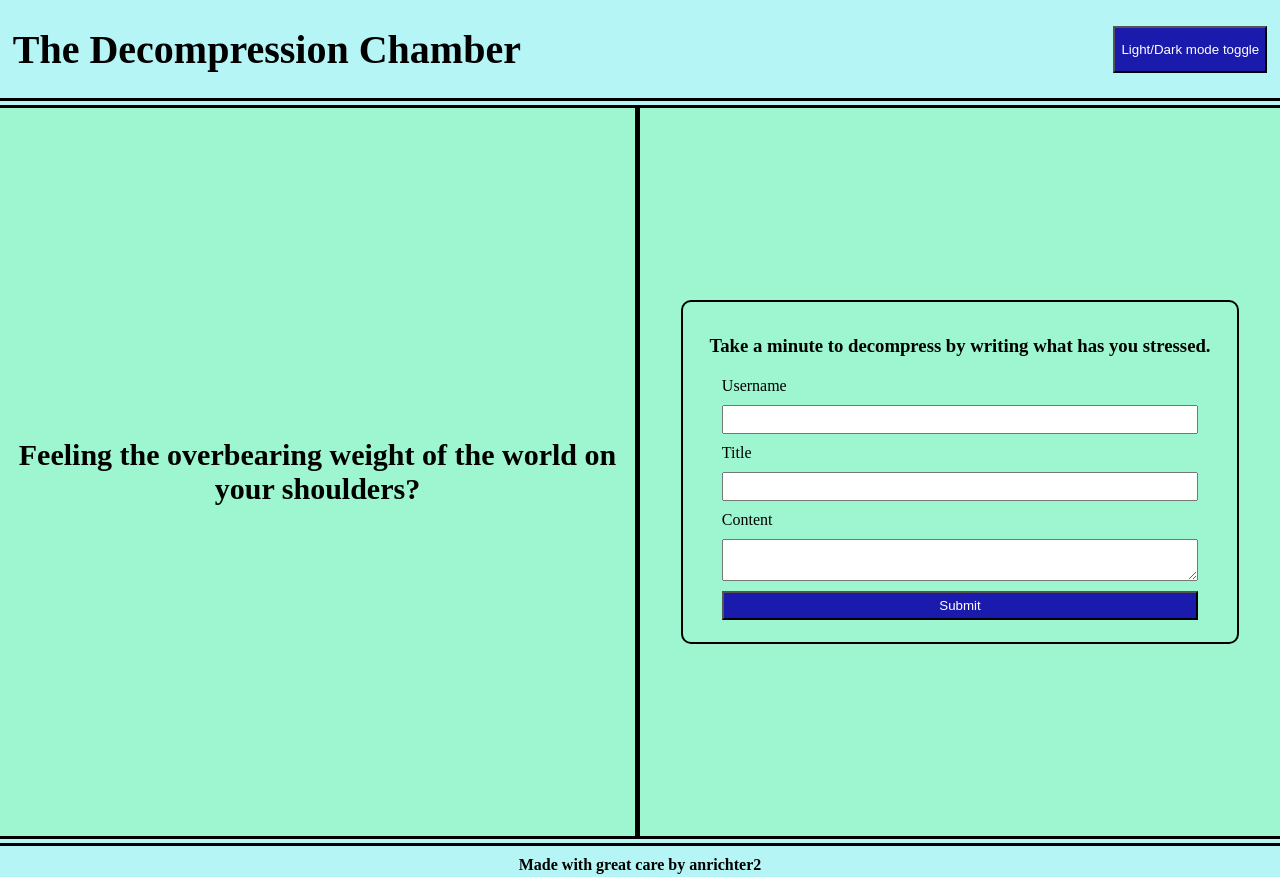
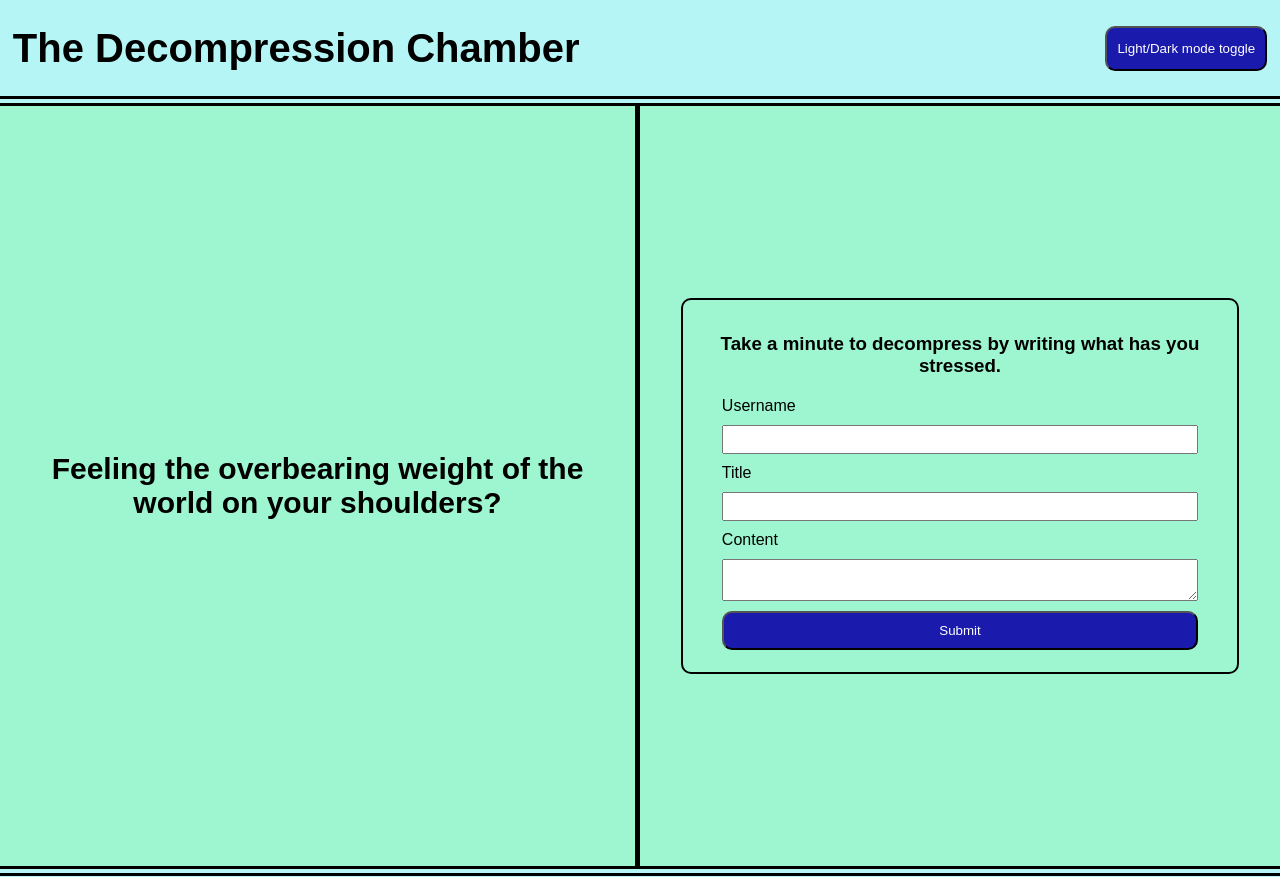
Before and after one commit to anrichter2/my-personal-blog, a plain HTML site: page index.html in a window 1280 px wide. Shown: the top 877 px of the page. Drawn offline with Linux system fonts and the light colour scheme.

Commit message:
Fixed bug in form.js that made it so that my array of formInfo kept getting reset so only one object would ever get saved in the array and thus only one blog post would ever get created on the blog page. Also commented my CSS and javaScript files.

```diff
--- a/assets/css/blog.css
+++ b/assets/css/blog.css
@@ -1,8 +1,4 @@
-* {
-    box-sizing: border-box;
-    margin: 0;
-}
-
+/*General element properties*/
 header {
     display: flex;
     flex-wrap: wrap;
@@ -30,4 +26,20 @@ footer ul {
 
 footer ul a {
     text-decoration: none;
+    padding: 3px;
 }
+
+/*pseudo element for the hyperlinks in the footer*/
+footer ul a:hover {
+    background-color:brown;
+}
+
+/*id properties for the buttons*/
+#back-button,
+#mode-toggle {
+    padding: 10px;
+    border-radius: 10px;
+    background-color: rgb(26, 26, 173);
+    color: white;
+    cursor: pointer;
+}
--- a/assets/css/form.css
+++ b/assets/css/form.css
@@ -1,8 +1,4 @@
-* {
-    box-sizing: border-box;
-    margin: 0;
-}
-
+/*General element properties*/
 header {
     display: flex;
     justify-content: space-between;
@@ -60,12 +56,18 @@ footer ul a {
     text-decoration: none;
 }
 
+footer ul a:hover {
+    background-color:brown;
+}
+
+/*class properties*/
 .container {
     display: flex;
     flex-wrap: wrap;
     height: 100%;
 }
 
+/*id properties*/
 #outer-form-div {
     margin: 0 5%;
     padding: 2%;
@@ -80,6 +82,7 @@ footer ul a {
     margin: auto;
 }
 
+/*id Properties for the input elements and button*/
 #username,
 #title,
 #content,
@@ -90,8 +93,11 @@ footer ul a {
     display: block;
 }
 
+/*Setting properties for the buttons*/
 #mode-toggle,
 #submit {
+    padding: 10px;
+    border-radius: 10px;
     background-color: rgb(26, 26, 173);
     color: white;
     cursor: pointer;
--- a/assets/css/styles.css
+++ b/assets/css/styles.css
@@ -1,8 +1,17 @@
+/*Created root variables for changing colors quickly if needed*/
 :root {
     --soft-light: rgb(181, 245, 245);
     --hard-light: rgb(157, 246, 207);
 }
 
+/*Global properties set here so both html form can use it*/
+* {
+    box-sizing: border-box;
+    margin: 0;
+    font-family: Arial, Helvetica, sans-serif,sans-serif;
+}
+
+/*Class properties for when the page is in light mode or dark mode*/
 .soft-light {
     background-color: var(--soft-light);
     color: black;
--- a/assets/js/form.js
+++ b/assets/js/form.js
@@ -1,14 +1,24 @@
-//TODO: Collect and store blog information and save to local storage
-//activity 23
-
+//selecting elements by their id
 const username = document.getElementById('username');
 const title = document.getElementById('title');
 const content = document.getElementById('content');
 const submitButton = document.getElementById('submit');
 
-submitButton.addEventListener('click', function(event) { //maybe submit instead of click
+//Creating the initial array that will hold user information
+let formInfo = []
+
+formInfo = JSON.parse(localStorage.getItem('formInfo'));
+
+//If statement that will change formInfo back into an empty array if local storage is empty and changed formInfo to null
+if (formInfo === null) {
+    formInfo = [];
+}
+
+//Event listener that activates when submit button is pressed that will take inputed info and add it to formInfo then saves to local storage
+submitButton.addEventListener('click', function(event) {
     event.preventDefault();
 
+    //If any part of the form is empty then if statement will stop funtion before saving to local storage and will display message
     if (username.value === '') {
         alert('Please complete the entire form');
         return;
@@ -20,9 +30,10 @@ submitButton.addEventListener('click', function(event) { //maybe submit instead
         return;
     }
 
+    //Adds inputed information to formInfo array then saves to local storage
     formInfo.push({username: username.value, title: title.value.trim(), content: content.value.trim()});
-
     localStorage.setItem('formInfo', JSON.stringify(formInfo));
 
+    //Sends user to blog posts page
     window.location.href = 'blog.html';
 });
--- a/assets/js/logic.js
+++ b/assets/js/logic.js
@@ -1,12 +1,13 @@
-const formInfo = []
-
+//Query selecting specific elements based on class or id
 const modeToggle = document.querySelector('#mode-toggle');
 const container = document.querySelector('.container')
 const headerEl = document.querySelector('.header')
 const footerEl = document.querySelector('.footer')
 
+//Setting page to initially be light mode
 let mode = 'light';
 
+//Event listener for when the light/dark mode toggle is clicked and an if loop to change classes on element based off what they switch to
 modeToggle.addEventListener('click', function() {
     if (mode === 'light') {
         mode = 'dark';
```
Also changed, not shown: assets/js/blog.js (+10 -7 lines).
